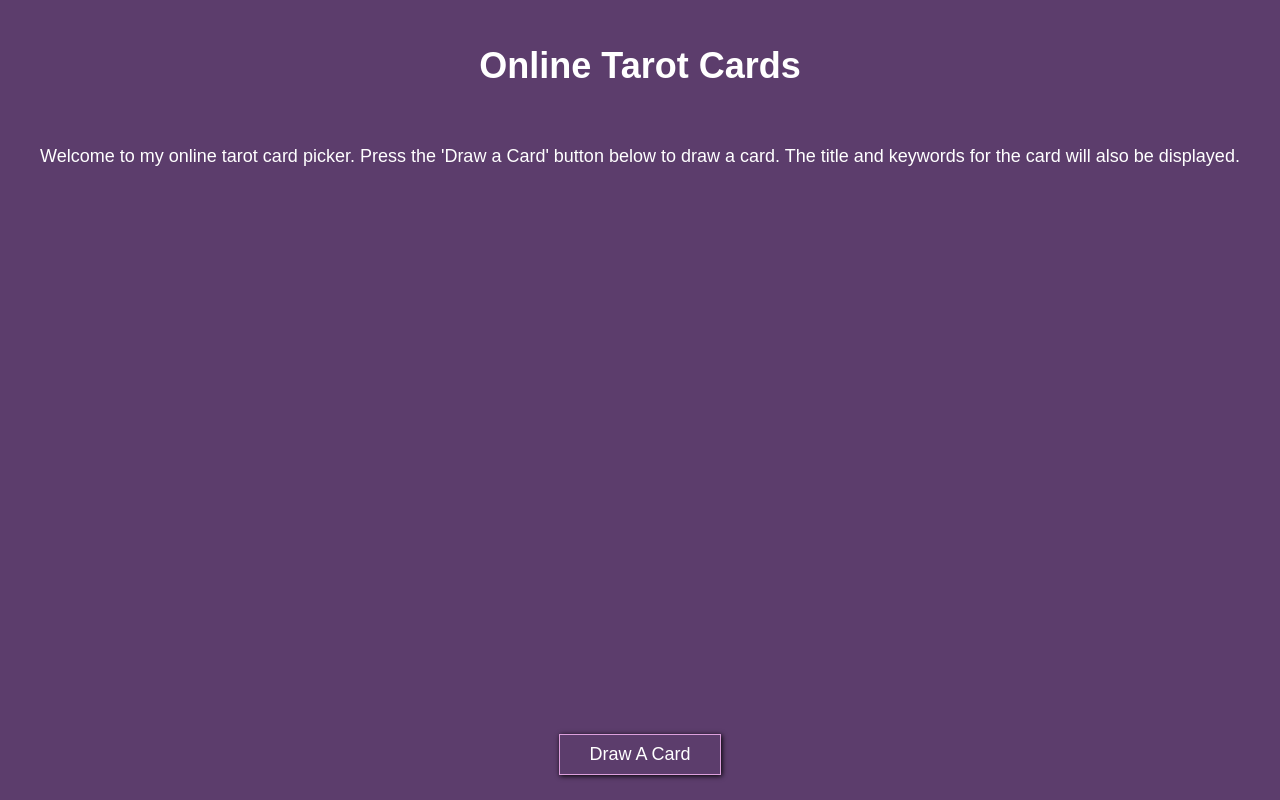
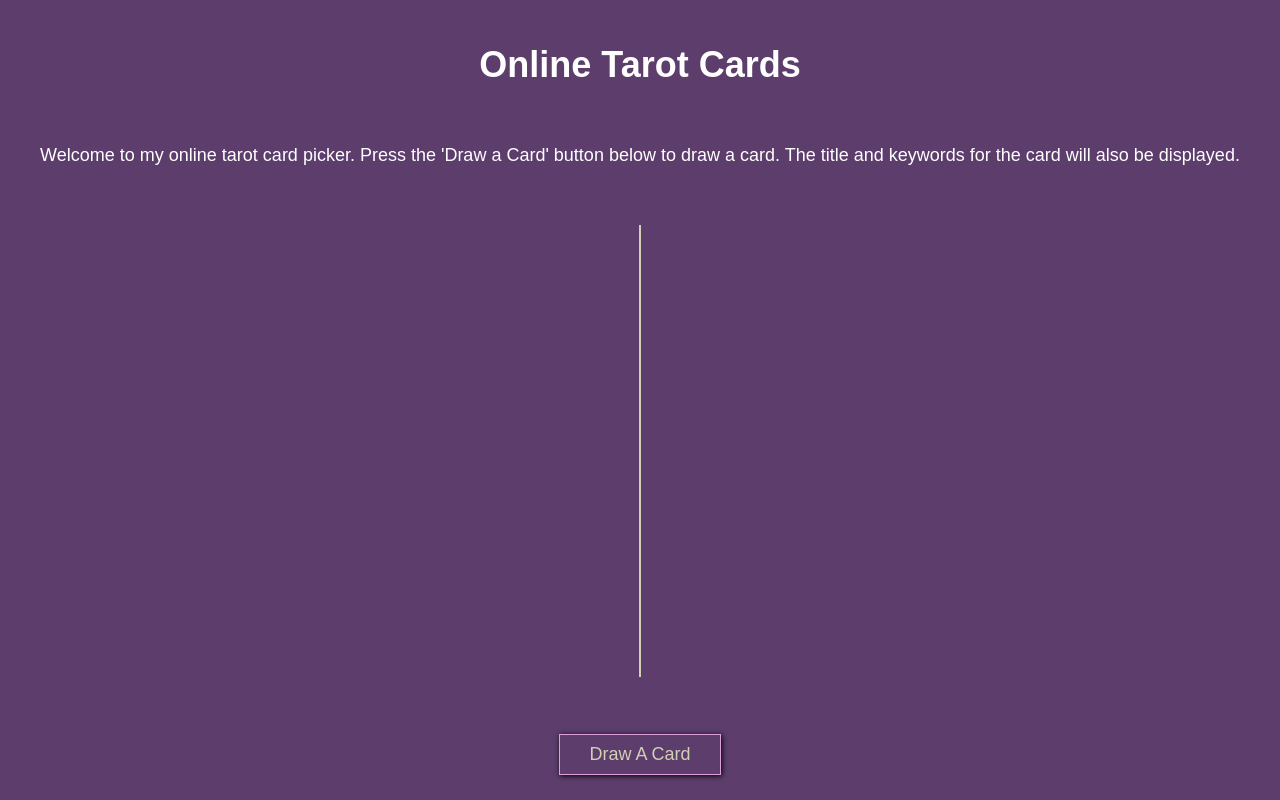
Before and after one commit to alstdu/dugo-tarot-card-picker, a PHP site: page / in a window 1280 px wide. Run offline with PHP 8.4, Linux system fonts and the light colour scheme.

Commit message:
Adjust styles - add var colors - adjust border and padding

```diff
--- a/css/styles.css
+++ b/css/styles.css
@@ -1,3 +1,7 @@
+:root {
+    --card-detail: rgb(210, 207, 183);
+}
+
 body {
     display: flex;
     flex-direction: column;
@@ -31,7 +35,7 @@
     align-items: center;
     justify-content: center;
     height: min-content;
-    color: white;
+    color: var(--card-detail);
 }
 
 #card-title {
@@ -42,6 +46,7 @@
 #card-container > img {
     height: 25em;
     width: auto;
+    border: 0.1em solid var(--card-detail);
 }
 
 #keyword-container {
@@ -56,8 +61,8 @@
 
 .keyword {
     margin: .5em;
-    padding: .4em;
-    border-radius: 15em;
+    padding: .4em 1em;
+    border-radius: .5em;
     background-color: rgb(26, 24, 26);
     color: rgb(210, 207, 183);
 }
@@ -71,8 +76,8 @@
     padding: .5em;
     width: 9em;
     background-color: transparent;
-    color: white;
-    border: 1px plum solid;
+    color: var(--card-detail);
+    border: 0.1em plum solid;
     box-shadow: 1px 1px 5px black;
 }
 
```
